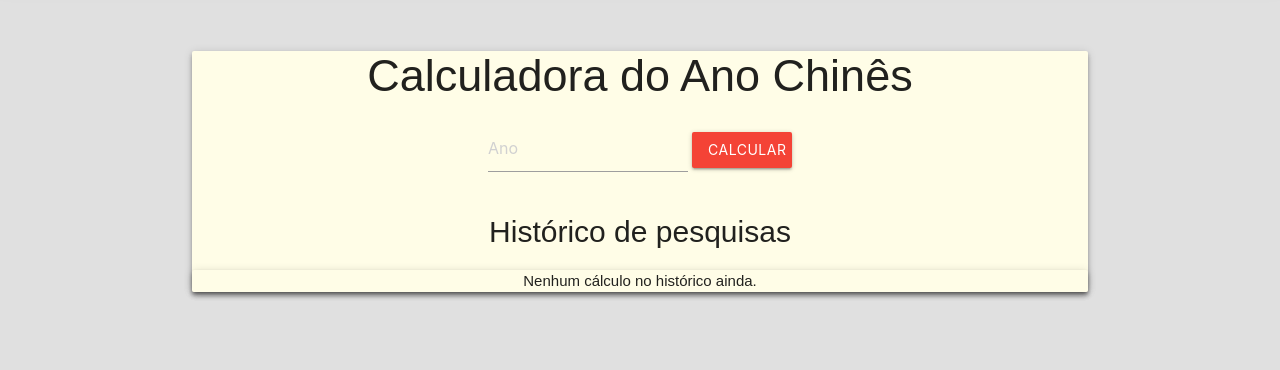
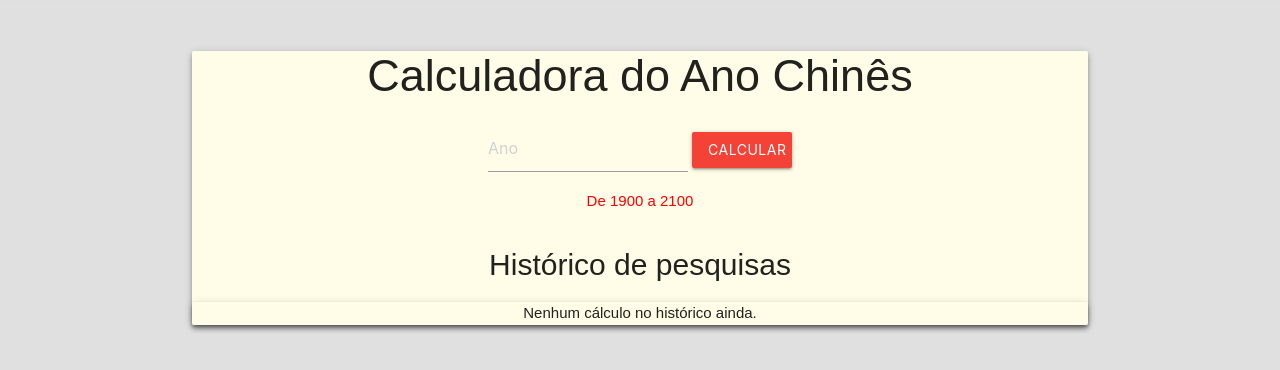
Before and after one commit to BacelarJV/CalenChina, a website: page calenchina-main/app/calculadora/calculadora.html in a window 1280 px wide. Shown: the part 88-458 px from the top of the page. Drawn offline with Linux system fonts and the light colour scheme.

Commit message:
Update.v4

```diff
--- a/calenchina-main/app/calculadora/calculadora.html
+++ b/calenchina-main/app/calculadora/calculadora.html
@@ -2,7 +2,7 @@
 <html lang="pt-br">
   <head>
     <meta charset="UTF-8" />
-    <title>Calculadora</title>
+    <title>Calculadora|CalenChina</title>
      <link
       rel="stylesheet"
       href="../../assets/libraries/materialize-css/dist/css/materialize.css"
@@ -39,6 +39,7 @@
     <h1>Calculadora do Ano Chinês</h1>
     <input style="width: 200px;" type="text" id="ano" placeholder="Ano" />
     <button class="btn waves-effect waves-light red" onclick="calcularAnimal()">Calcular</button>
+    <p class="informações"> De 1900 a 2100</p>
     <p id="resultado"></p>
       <h2>Histórico de pesquisas</h2>
   <div id="historico-container" class="card yellow lighten-5 z-depth-2">
--- a/calenchina-main/app/calculadora/style.css
+++ b/calenchina-main/app/calculadora/style.css
@@ -28,3 +28,7 @@ button {
 p {
   margin-top: 10px;
 }
+
+.informações {
+  color: red;
+}
```
Also changed, not shown: calenchina-main/app/cadastro/cadastro.html (+1 -1 lines).
